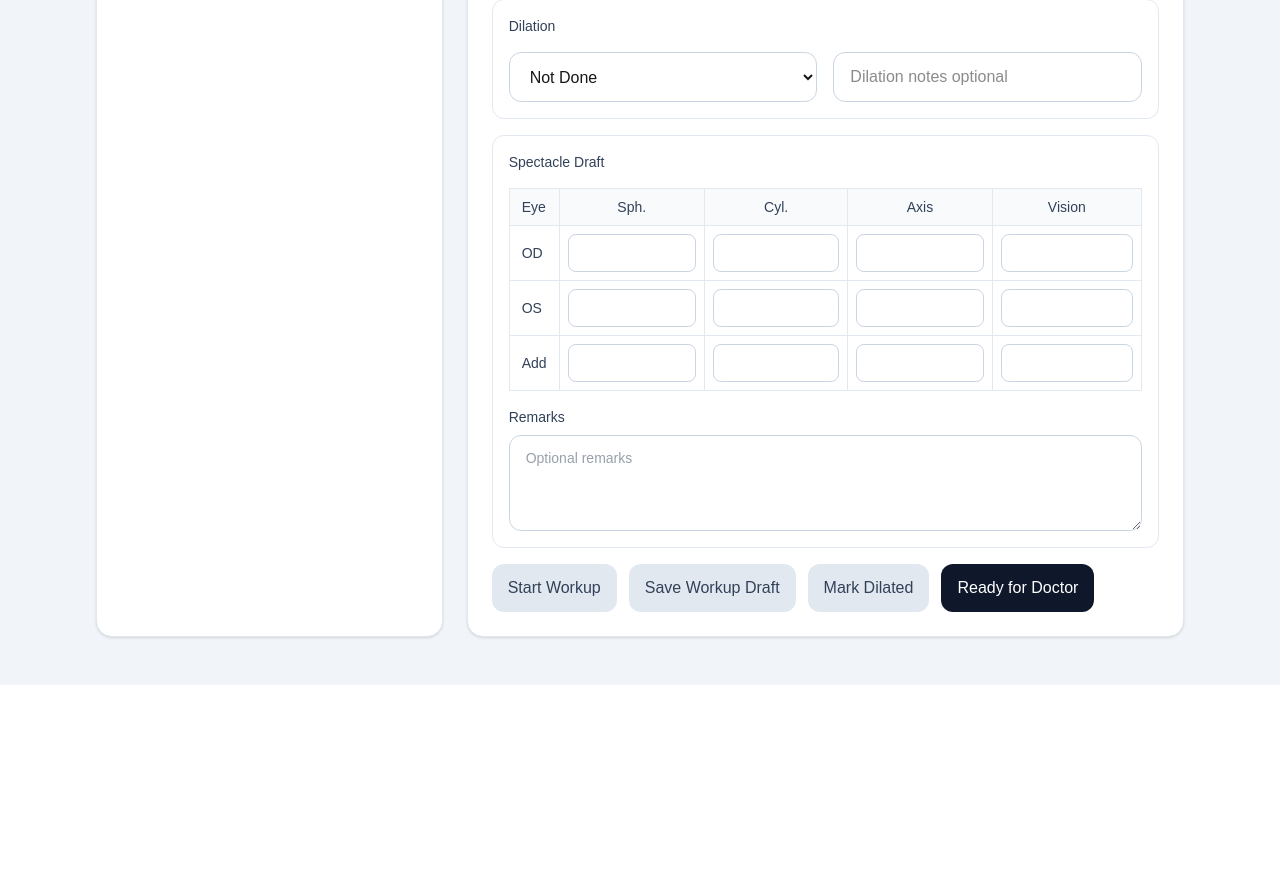
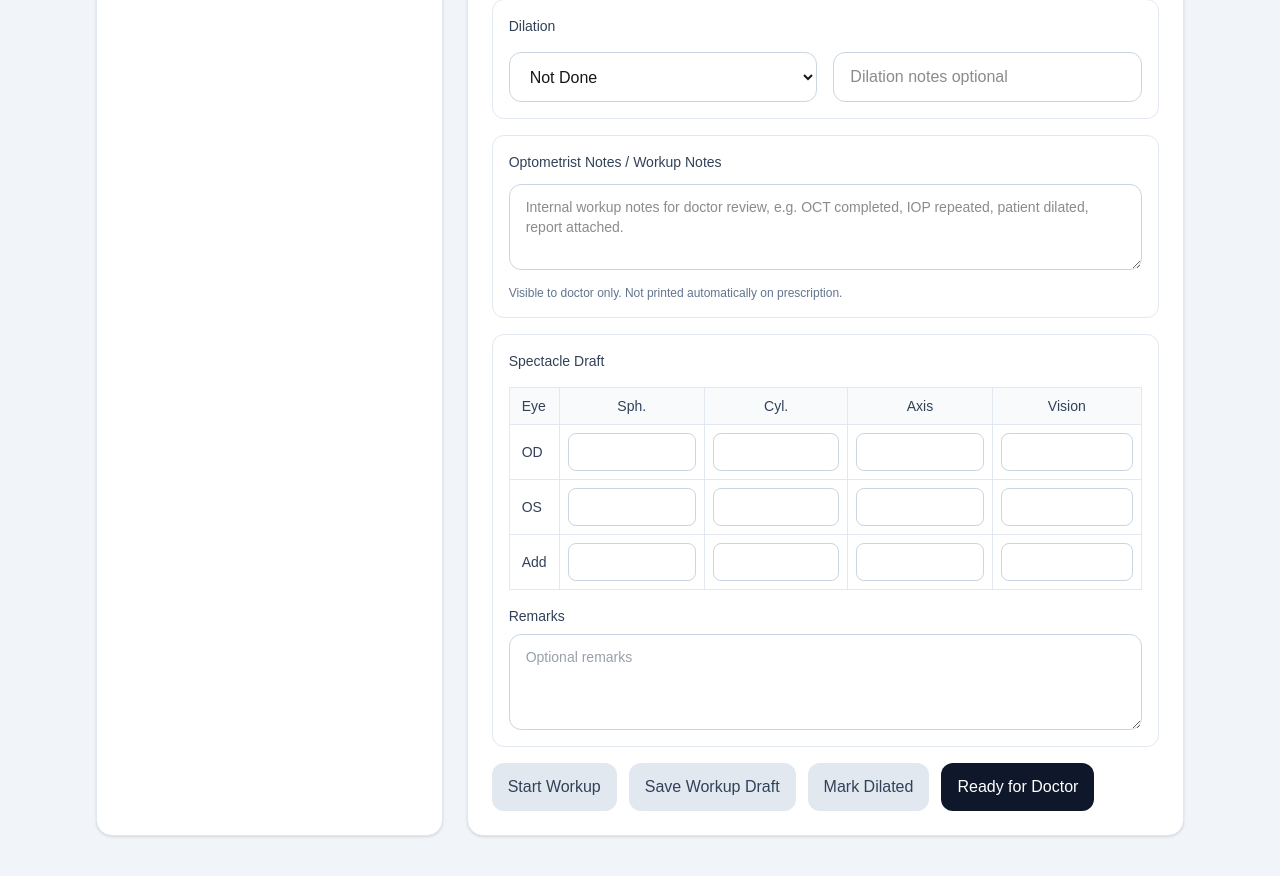
Before and after one commit to PritiGarg68/eye-clinic-app, a Next.js app: page /optometrist in a window 1280 px wide. Shown: the part 1080-1956 px from the top of the page. Before the commit the page ends 1765 px from the top, so only its background shows below. Built offline with nearby package versions, Linux system fonts and the light colour scheme.

Commit message:
Add optometrist workup notes

```diff
--- a/app/components/DoctorWorkupOverridePanel.tsx
+++ b/app/components/DoctorWorkupOverridePanel.tsx
@@ -201,6 +201,20 @@ export default function DoctorWorkupOverridePanel({
             </p>
           </div>
         </div>
+        {workup.optometristNotes ? (
+          <div className="mt-4 rounded-xl border border-blue-200 bg-blue-50 p-3">
+            <p className="text-xs font-semibold uppercase tracking-wide text-blue-700">
+              Optometrist Notes / Workup Notes
+            </p>
+            <p className="mt-1 whitespace-pre-wrap text-sm text-blue-900">
+              {workup.optometristNotes}
+            </p>
+            <p className="mt-2 text-xs text-blue-700">
+              Internal note only. Doctor may copy and edit relevant points into
+              findings or advice if needed.
+            </p>
+          </div>
+        ) : null}
 
         <div className="mt-4 rounded-xl border border-slate-200 p-3">
           <p className="mb-3 text-sm font-medium text-slate-700">
--- a/app/optometrist/page.tsx
+++ b/app/optometrist/page.tsx
@@ -41,6 +41,7 @@ const emptyWorkup: OptometristWorkup = {
   iopLeft: "",
   dilationStatus: "Not Done",
   dilationNotes: "",
+  optometristNotes: "",
   spectacleDraft: {
     od: { ...emptySpectacleRow },
     os: { ...emptySpectacleRow },
@@ -456,6 +457,26 @@ export default function OptometristPage() {
                 />
               </div>
             </div>
+            <div className="rounded-xl border border-slate-200 p-4">
+              <p className="mb-3 text-sm font-medium text-slate-700">
+                Optometrist Notes / Workup Notes
+              </p>
+
+              <textarea
+                value={workup.optometristNotes}
+                onChange={(event) =>
+                  updateSimpleField("optometristNotes", event.target.value)
+                }
+                disabled={isReadOnly}
+                rows={3}
+                placeholder="Internal workup notes for doctor review, e.g. OCT completed, IOP repeated, patient dilated, report attached."
+                className="w-full rounded-xl border border-slate-300 px-4 py-3 text-sm outline-none focus:border-slate-500 disabled:bg-slate-100"
+              />
+
+              <p className="mt-2 text-xs text-slate-500">
+                Visible to doctor only. Not printed automatically on prescription.
+              </p>
+            </div>
 
             <div className="rounded-xl border border-slate-200 p-4">
               <p className="mb-4 text-sm font-medium text-slate-700">
```
